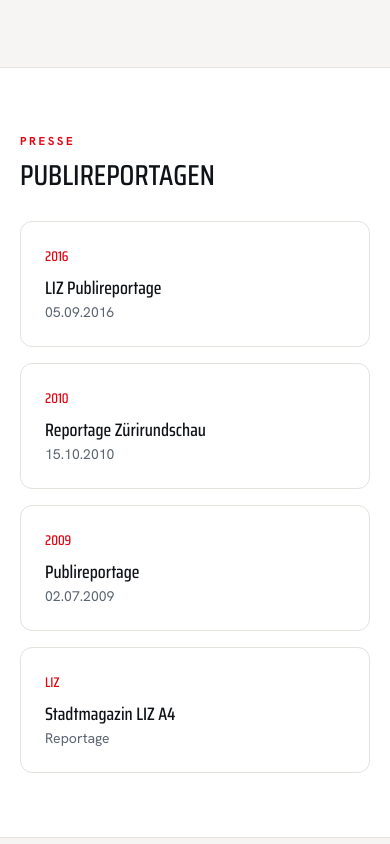
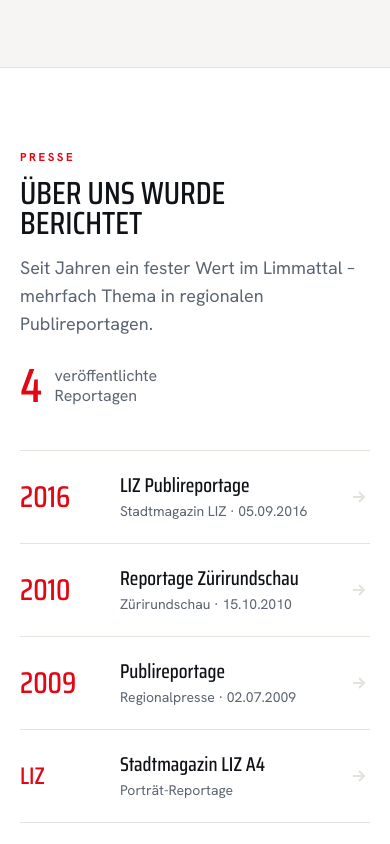
Before and after one commit to natalia-arvut/wild-transporte-demo, a plain HTML site: page index.html in a window 390 px wide. Shown: the part 9840-10684 px from the top of the page. Drawn offline with nearby package versions, Linux system fonts and the light colour scheme.

Commit message:
Logo mit weissen Telefonziffern, LKW in 4K hochskaliert & premium retuschiert + weiter rechts, Presse-Sektion neu (Editorial-Liste statt Boxen)
Co-Authored-By: Claude Opus 4.8 <noreply@anthropic.com>

```diff
--- a/index.html
+++ b/index.html
@@ -75,11 +75,11 @@ tailwind.config = {
   <div class="absolute inset-0 speedlines opacity-[.05] pointer-events-none"></div>
 
   <!-- truck desktop -->
-  <div class="hidden lg:block absolute right-[2%] bottom-[150px] w-[40%] h-12 bg-black/50 blur-2xl rounded-[50%] z-0"></div>
-  <img src="img/hero-truck-cut.png" alt="Wild Transporte Umzugs-LKW – Privat- & Firmenumzüge, 63 m³" class="hidden lg:block absolute right-[1%] bottom-[150px] w-[56%] max-w-[820px] z-10 drop-shadow-[0_30px_40px_rgba(0,0,0,.55)]">
+  <div class="hidden lg:block absolute right-[-2%] bottom-[148px] w-[38%] h-12 bg-black/55 blur-2xl rounded-[50%] z-0"></div>
+  <img src="img/hero-truck-cut.png" alt="Wild Transporte Umzugs-LKW – Privat- & Firmenumzüge, 63 m³" class="hidden lg:block absolute right-[-3%] bottom-[150px] w-[52%] max-w-[760px] z-10 drop-shadow-[0_34px_44px_rgba(0,0,0,.6)]">
   <!-- floating tags desktop -->
-  <div class="hidden lg:flex absolute right-[8%] bottom-[420px] z-20 bg-white text-ink rounded-lg px-4 py-3 card-shadow flex-col"><span class="font-head font-800 text-2xl leading-none">63 m³</span><span class="text-[11px] text-steel font-semibold tracking-wide">Volumen pro Zug</span></div>
-  <div class="hidden lg:flex absolute right-[3%] bottom-[300px] z-20 bg-red text-white rounded-lg px-4 py-3 flex-col"><span class="font-head font-800 text-2xl leading-none">25 m</span><span class="text-[11px] text-white/80 font-semibold tracking-wide">eigener Möbellift</span></div>
+  <div class="hidden lg:flex absolute right-[6%] bottom-[420px] z-20 bg-white text-ink rounded-lg px-4 py-3 card-shadow flex-col"><span class="font-head font-800 text-2xl leading-none">63 m³</span><span class="text-[11px] text-steel font-semibold tracking-wide">Volumen pro Zug</span></div>
+  <div class="hidden lg:flex absolute right-[1%] bottom-[300px] z-20 bg-red text-white rounded-lg px-4 py-3 flex-col"><span class="font-head font-800 text-2xl leading-none">25 m</span><span class="text-[11px] text-white/80 font-semibold tracking-wide">eigener Möbellift</span></div>
 
   <div class="relative z-20 flex-1 flex items-center min-w-0">
     <div class="max-w-7xl mx-auto px-5 lg:px-8 w-full min-w-0 py-10">
@@ -329,15 +329,38 @@ tailwind.config = {
 </section>
 
 <!-- ===== PRESSE ===== -->
-<section id="presse" class="py-16 lg:py-20 bg-white border-y border-line">
-  <div class="max-w-7xl mx-auto px-5 lg:px-8">
-    <div class="kicker text-red mb-3">Presse</div>
-    <h2 class="font-head font-800 uppercase text-[clamp(1.8rem,3.5vw,2.6rem)] leading-[0.95] text-ink mb-8">Publireportagen</h2>
-    <div class="grid sm:grid-cols-2 lg:grid-cols-4 gap-4">
-      <div class="lift border border-line rounded-xl p-6 hover:border-red"><div class="font-head font-800 text-red text-sm mb-2">2016</div><div class="font-head font-700 text-lg text-ink">LIZ Publireportage</div><div class="text-steel text-sm">05.09.2016</div></div>
-      <div class="lift border border-line rounded-xl p-6 hover:border-red"><div class="font-head font-800 text-red text-sm mb-2">2010</div><div class="font-head font-700 text-lg text-ink">Reportage Zürirundschau</div><div class="text-steel text-sm">15.10.2010</div></div>
-      <div class="lift border border-line rounded-xl p-6 hover:border-red"><div class="font-head font-800 text-red text-sm mb-2">2009</div><div class="font-head font-700 text-lg text-ink">Publireportage</div><div class="text-steel text-sm">02.07.2009</div></div>
-      <div class="lift border border-line rounded-xl p-6 hover:border-red"><div class="font-head font-800 text-red text-sm mb-2">LIZ</div><div class="font-head font-700 text-lg text-ink">Stadtmagazin LIZ A4</div><div class="text-steel text-sm">Reportage</div></div>
+<section id="presse" class="py-20 lg:py-28 bg-white border-y border-line">
+  <div class="max-w-7xl mx-auto px-5 lg:px-8 grid lg:grid-cols-[0.8fr_1.2fr] gap-10 lg:gap-16">
+    <div>
+      <div class="kicker text-red mb-3">Presse</div>
+      <h2 class="font-head font-800 uppercase text-[clamp(2rem,4vw,3.2rem)] leading-[0.95] text-ink">Über uns wurde<br>berichtet</h2>
+      <p class="mt-4 text-steel text-lg">Seit Jahren ein fester Wert im Limmattal – mehrfach Thema in regionalen Publireportagen.</p>
+      <div class="mt-6 inline-flex items-center gap-3 text-ink">
+        <span class="font-head font-900 text-5xl text-red leading-none">4</span>
+        <span class="text-steel leading-tight">veröffentlichte<br>Reportagen</span>
+      </div>
+    </div>
+    <div class="lg:pt-2">
+      <a class="group flex items-center gap-5 py-5 border-t border-line hover:border-red transition-colors">
+        <span class="font-head font-900 text-3xl text-red w-20 shrink-0 tabular-nums">2016</span>
+        <span class="flex-1 min-w-0"><span class="block font-head font-700 text-xl text-ink group-hover:text-red transition-colors">LIZ Publireportage</span><span class="text-steel text-sm">Stadtmagazin LIZ · 05.09.2016</span></span>
+        <svg class="text-line group-hover:text-red transition-colors shrink-0" width="22" height="22" fill="none" stroke="currentColor" stroke-width="2"><path d="M5 11h11M11 6l5 5-5 5"/></svg>
+      </a>
+      <a class="group flex items-center gap-5 py-5 border-t border-line hover:border-red transition-colors">
+        <span class="font-head font-900 text-3xl text-red w-20 shrink-0 tabular-nums">2010</span>
+        <span class="flex-1 min-w-0"><span class="block font-head font-700 text-xl text-ink group-hover:text-red transition-colors">Reportage Zürirundschau</span><span class="text-steel text-sm">Zürirundschau · 15.10.2010</span></span>
+        <svg class="text-line group-hover:text-red transition-colors shrink-0" width="22" height="22" fill="none" stroke="currentColor" stroke-width="2"><path d="M5 11h11M11 6l5 5-5 5"/></svg>
+      </a>
+      <a class="group flex items-center gap-5 py-5 border-t border-line hover:border-red transition-colors">
+        <span class="font-head font-900 text-3xl text-red w-20 shrink-0 tabular-nums">2009</span>
+        <span class="flex-1 min-w-0"><span class="block font-head font-700 text-xl text-ink group-hover:text-red transition-colors">Publireportage</span><span class="text-steel text-sm">Regionalpresse · 02.07.2009</span></span>
+        <svg class="text-line group-hover:text-red transition-colors shrink-0" width="22" height="22" fill="none" stroke="currentColor" stroke-width="2"><path d="M5 11h11M11 6l5 5-5 5"/></svg>
+      </a>
+      <a class="group flex items-center gap-5 py-5 border-y border-line hover:border-red transition-colors">
+        <span class="font-head font-900 text-2xl text-red w-20 shrink-0">LIZ</span>
+        <span class="flex-1 min-w-0"><span class="block font-head font-700 text-xl text-ink group-hover:text-red transition-colors">Stadtmagazin LIZ A4</span><span class="text-steel text-sm">Porträt-Reportage</span></span>
+        <svg class="text-line group-hover:text-red transition-colors shrink-0" width="22" height="22" fill="none" stroke="currentColor" stroke-width="2"><path d="M5 11h11M11 6l5 5-5 5"/></svg>
+      </a>
     </div>
   </div>
 </section>
```
Also changed, not shown: img/hero-truck-cut.png, img/logo-mark.png.
